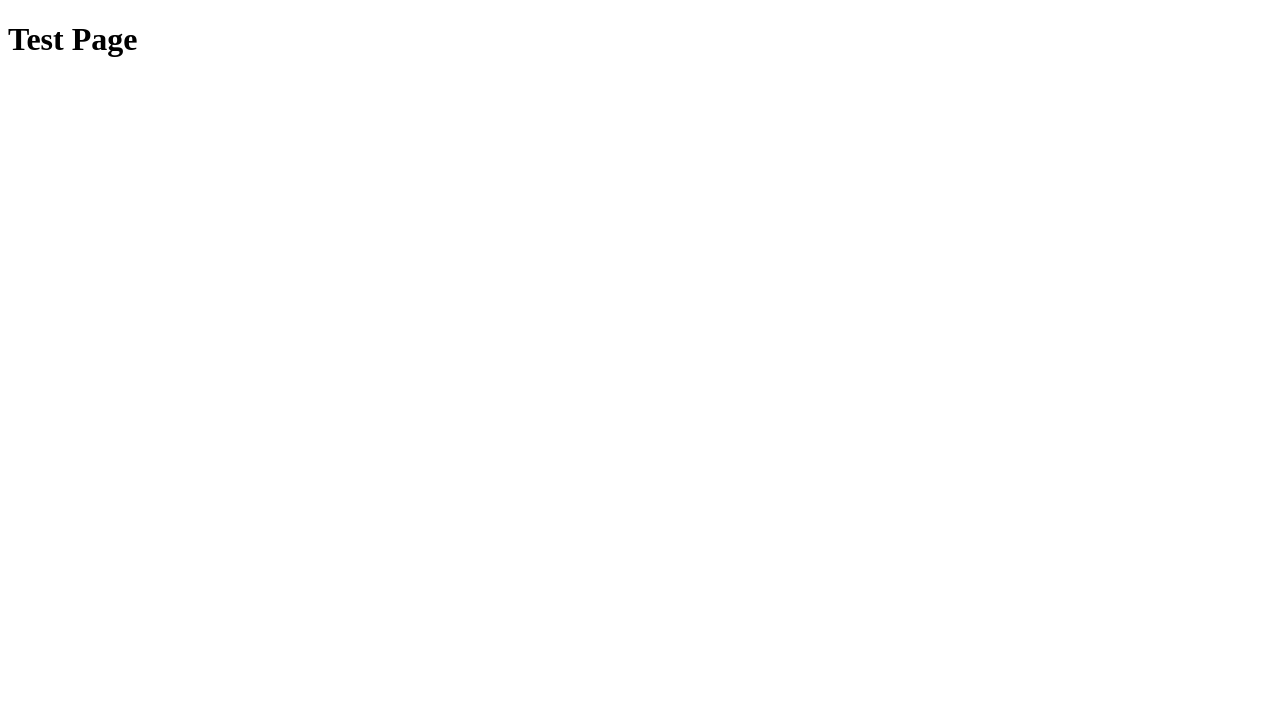
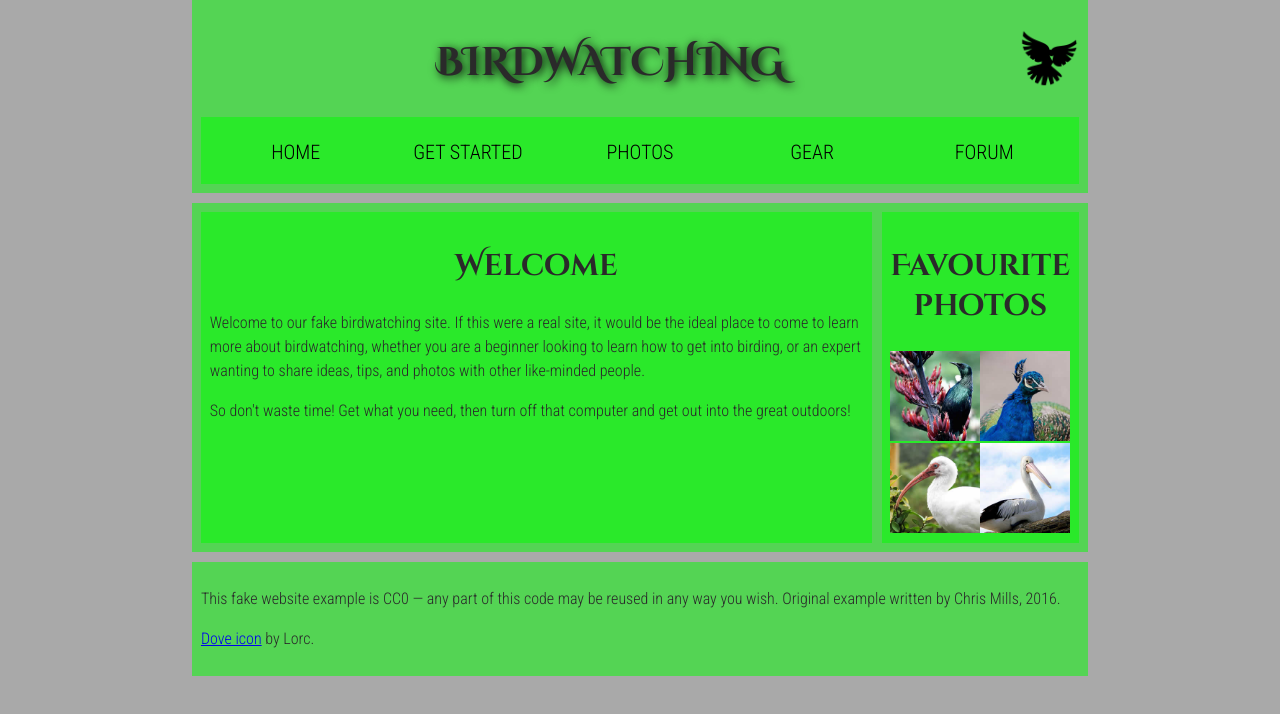
Before and after one commit to ericTle1/ericTle1.github.io, a plain HTML site: page Lab_3/index.html in a window 1280 px wide. Drawn offline with Linux system fonts and the light colour scheme.

Commit message:
Update index.html

```diff
--- a/Lab_3/index.html
+++ b/Lab_3/index.html
@@ -1,6 +1,55 @@
+
 <!DOCTYPE html>
 <html>
-<body>
-<h1>Test Page</h1>
-</body>
-  </html>
+  <head>
+    <meta charset="utf-8">
+    <title>Birdwatching</title>
+    <link href="https://fonts.googleapis.com/css?family=Roboto+Condensed:300|Cinzel+Decorative:700" rel="stylesheet">
+    <link rel="stylesheet" href="style.css">
+  </head>
+
+  <body>
+    <header>
+      <h1>Birdwatching</h1>
+      <img src="dove.png" alt="a simple dove logo">
+
+      <nav>
+        <ul>
+          <li><span>Home</span></li>
+          <li><a href="#">Get started</a></li>
+          <li><a href="#">Photos</a></li>
+          <li><a href="#">Gear</a></li>
+          <li><a href="#">Forum</a></li>
+        </ul>
+      </nav>
+    </header>
+
+    <main>
+
+      <article>
+        <h2>Welcome</h2>
+
+        <p>Welcome to our fake birdwatching site. If this were a real site, it would be the ideal place to come to learn more about birdwatching, whether you are a beginner looking to learn how to get into birding, or an expert wanting to share ideas, tips, and photos with other like-minded people.</p>
+
+        <p>So don't waste time! Get what you need, then turn off that computer and get out into the great outdoors!</p>
+      </article>
+
+      <aside>
+        <h2>Favourite photos</h2>
+
+        <a href="favorite-1.jpg"><img src="favorite-1_th.jpg" alt="Small black bird, black claws, long black slender beak, links to larger version of the image"></a>
+        <a href="favorite-2.jpg"><img src="favorite-2_th.jpg" alt="Top half of a pretty bird with bright blue plumage on neck, light colored beak, blue headdress, links to larger version of the image"></a>
+        <a href="favorite-3.jpg"><img src="favorite-3_th.jpg" alt="Top half of a large bird with white plumage, very long curved narrow light colored break, links to larger version of the image"></a>
+        <a href="favorite-4.jpg"><img src="favorite-4_th.jpg" alt="Large bird, mostly white plumage with black plumage on back and rear, long straight white beak, links to larger version of the image"></a>
+      </aside>
+    </main>
+
+    <footer>
+
+      <p>This fake website example is CC0 — any part of this code may be reused in any way you wish. Original example written by Chris Mills, 2016.</p>
+
+      <p><a href="http://game-icons.net/lorc/originals/dove.html">Dove icon</a> by Lorc.</p>
+    </footer>
+
+  </body>
+</html>
```
